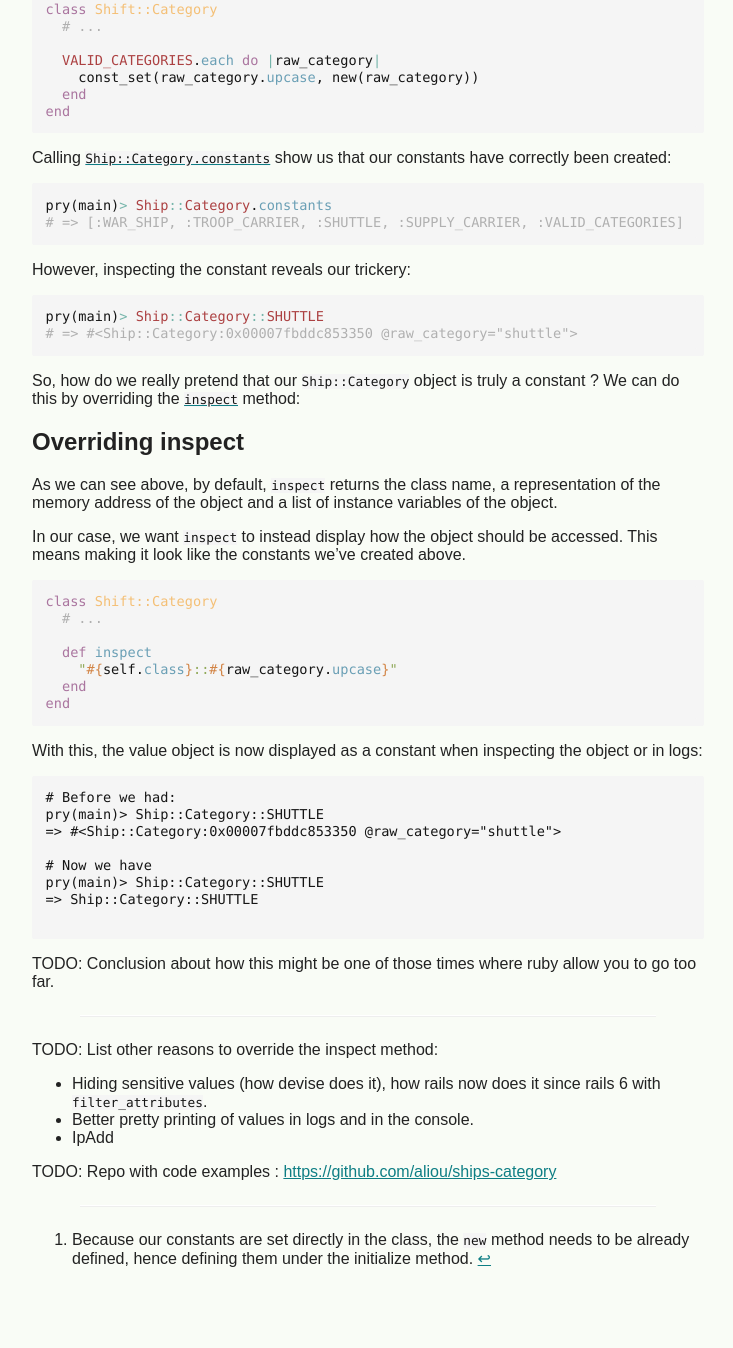
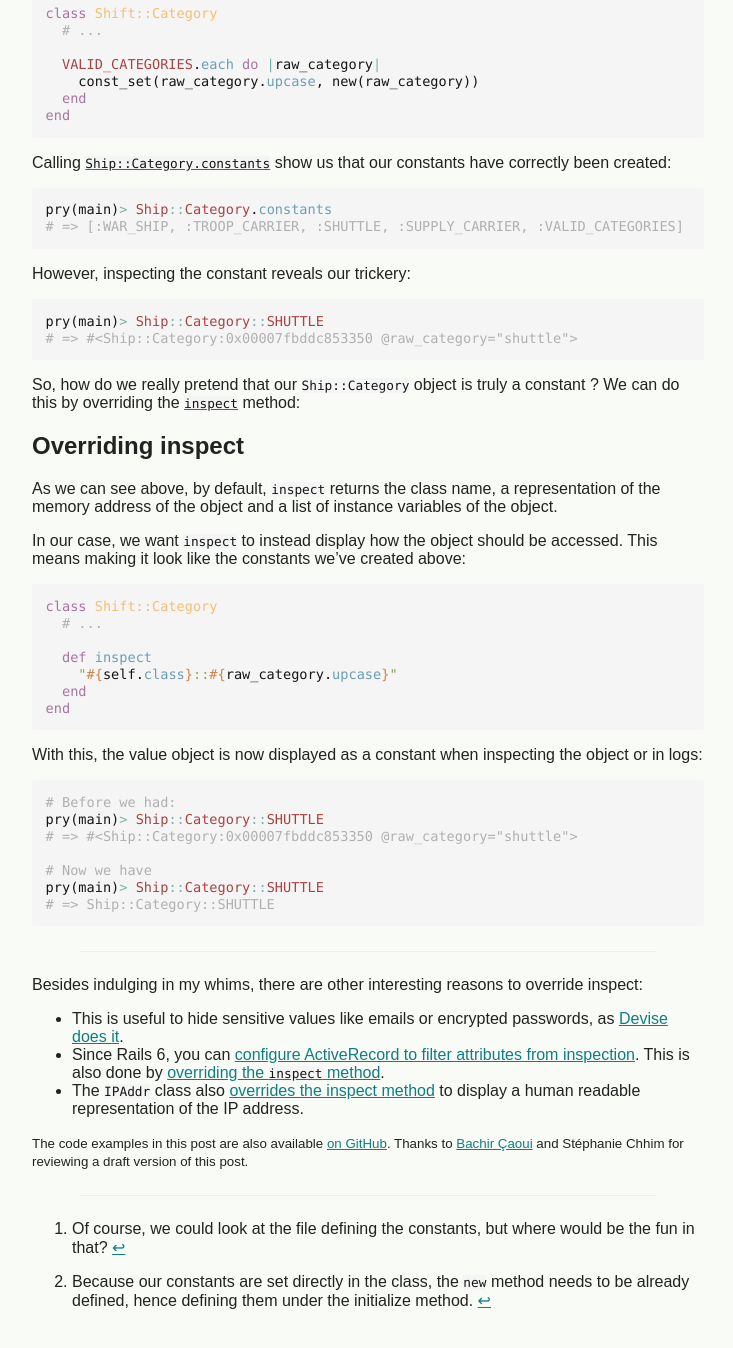
Before and after one commit to aliou/www, a Jekyll site: the page built from _posts/2020-02-18-overriding-inspect.md, in a window 1280 px wide and 1400 px high, scrolled down 951 px. Shown: the top 1348 px of the window, without its empty margins (272-1005 px from the left). Built offline with Jekyll 4.4.1, drawn with Linux system fonts in a browser that asks for light colours; some of the changed text lies outside the part shown.

Commit message:
improvements.

````diff
--- a/_posts/2020-02-18-overriding-inspect.md
+++ b/_posts/2020-02-18-overriding-inspect.md
@@ -1,13 +1,12 @@
 ---
 layout: post
-title: Changing perception of value objects by overriding inspect
+title: Changing perception of objects by overriding the inspect method
 description: >
   TBD
 tags: [ruby, rails]
 ---
 
-<!-- introduction about thinking about this while writing the previous post -->
-While writing my [previous post][], I realized that while using the attributes API allows us to avoid making mistakes when instantiating our value objects, it might not entirely convey that there's a limited number of objects that should be instantiated.
+While writing my [previous post][], I realized that while using the attributes API allows us to avoid making mistakes when instantiating our value objects, it might not entirely convey that there's a limited number of objects that can be instantiated [^1].
 
 To this end, I thought about a way to prevent this: let's pretend that our value objects are constants.
 
@@ -41,7 +40,7 @@ class Ship::Category
 end
 ```
 
-Let's start by defining constants for each of our values. Under the `initialize` method [^1], let's create constants using [`const_set`][]:
+Let's start by defining constants for each of our values. Under the `initialize` method [^2], let's create the constants using [`const_set`][] and a bit of metaprogramming:
 
 ```ruby
 class Shift::Category
@@ -79,8 +78,7 @@ So, how do we really pretend that our `Ship::Category` object is truly a constan
 
 As we can see above, by default, `inspect` returns the class name, a representation of the memory address of the object and a list of instance variables of the object.
 
-In our case, we want `inspect` to instead display how the object should be accessed. This means making it look like the constants we've created above.
-
+In our case, we want `inspect` to instead display how the object should be accessed. This means making it look like the constants we've created above:
 
 ```ruby
 class Shift::Category
@@ -94,29 +92,36 @@ end
 
 With this, the value object is now displayed as a constant when inspecting the object or in logs:
 
-```
+```ruby
 # Before we had:
 pry(main)> Ship::Category::SHUTTLE
-=> #<Ship::Category:0x00007fbddc853350 @raw_category="shuttle">
+# => #<Ship::Category:0x00007fbddc853350 @raw_category="shuttle">
 
 # Now we have
 pry(main)> Ship::Category::SHUTTLE
-=> Ship::Category::SHUTTLE
-
+# => Ship::Category::SHUTTLE
 ```
 
-TODO: Conclusion about how this might be one of those times where ruby allow you to go too far.
+<!-- As I write this, I realize that this might be one of those time where Ruby allows you to do -->
 
 ----
 
-TODO: List other reasons to override the inspect method:
-- Hiding sensitive values (how devise does it), how rails now does it since rails 6 with `filter_attributes`.
-- Better pretty printing of values in logs and in the console.
-- IpAdd
+Besides indulging in my whims, there are other interesting reasons to override inspect:
+- This is useful to hide sensitive values like emails or encrypted passwords, as [Devise does it][devise].
+- Since Rails 6, you can [configure ActiveRecord to filter attributes from inspection][rails-pr]. This is also done by [overriding the `inspect` method][activerecord-inspect].
+- The `IPAddr` class also [overrides the inspect method][ipaddr] to display a human readable representation of the IP address.
 
+[devise]: https://github.com/heartcombo/devise/blob/v4.7.1/lib/devise/models/authenticatable.rb#L120-L125
+[rails-pr]: https://github.com/rails/rails/pull/33756/files
+[activerecord-inspect]: https://github.com/rails/rails/pull/33756
+[ipaddr]: https://github.com/ruby/ruby/blob/v2_7_0/lib/ipaddr.rb#L457-L468
 
-TODO: Repo with code examples : <https://github.com/aliou/ships-category>
+<small>The code examples in this post are also available [on GitHub](https://github.com/aliou/ships-category){:target="blank"}.
+Thanks to <a href='https://twitter.com/caouibachir' target="_blank">Bachir Çaoui</a> and Stéphanie Chhim for reviewing a draft version of this post.</small>
+
 
 ---
 
-[^1]: Because our constants are set directly in the class, the `new` method needs to be already defined, hence defining them under the initialize method.
+[^1]: Of course, we could look at the file defining the constants, but where would be the fun in that?
+
+[^2]: Because our constants are set directly in the class, the `new` method needs to be already defined, hence defining them under the initialize method.
````
